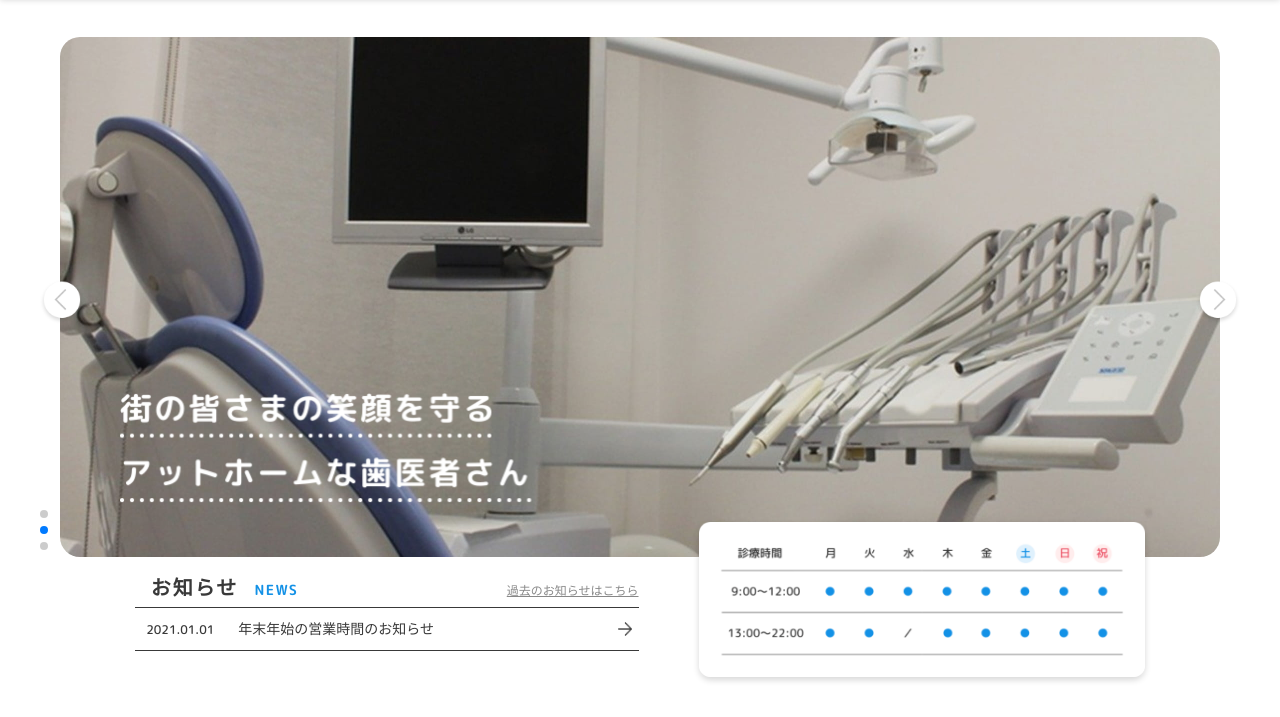
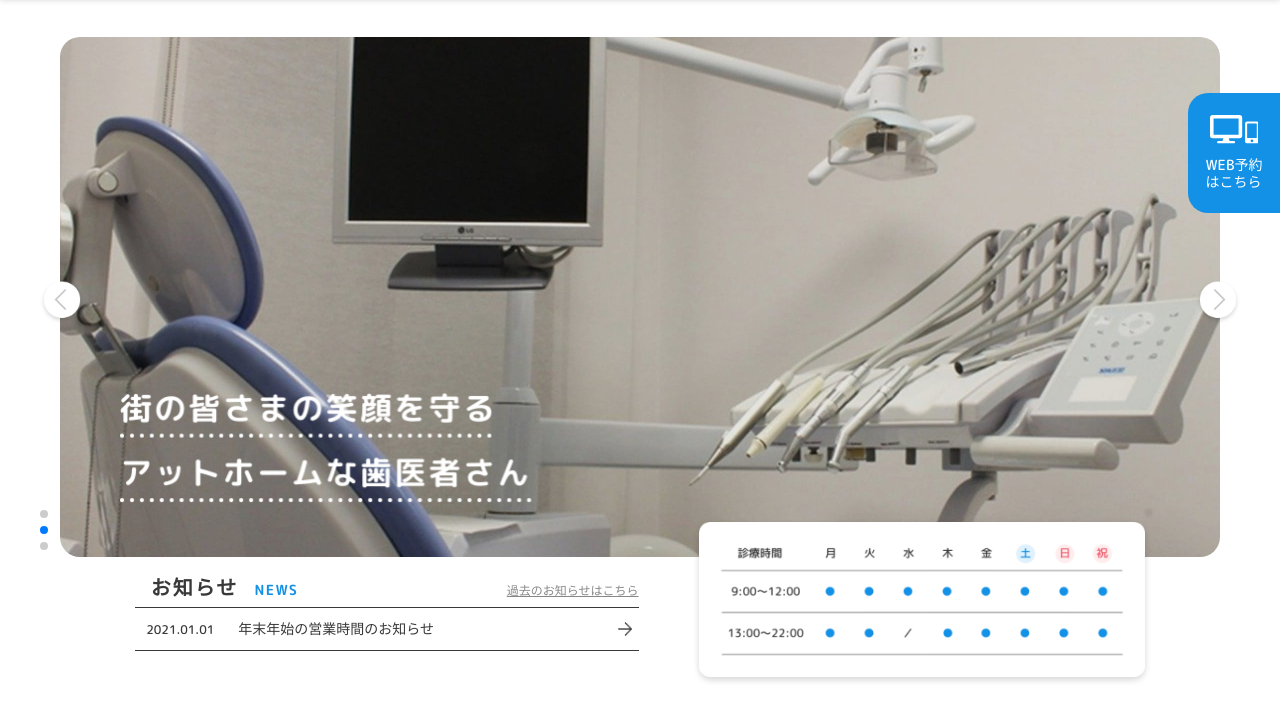
Before and after one commit to Watanabe-Miki/dental-clinic_portfolio, a website: page index.html in a window 1280 px wide. Shown: the part 83-800 px from the top of the page. Drawn offline with nearby package versions, Linux system fonts and the light colour scheme.

Commit message:
cta-sideを制作しました

```diff
--- a/index.html
+++ b/index.html
@@ -182,6 +182,26 @@
   </div><!-- /.js-drawer-content -->
   <!-- 背景部分 -->
   <div class="js-drawer-background"></div>
+
+  <!-- サイドCTA -->
+  <a href="#" class="cta-side">
+    <svg class="cta-icon_03_size" xmlns="http://www.w3.org/2000/svg" xmlns:xlink="http://www.w3.org/1999/xlink" width="25.048" height="14.669" viewBox="0 0 25.048 14.669">
+      <defs>
+        <clipPath id="clip-path">
+          <rect width="25.048" height="14.669" fill="none"/>
+        </clipPath>
+      </defs>
+      <g id="icon-pc" clip-path="url(#clip-path)">
+        <g id="icon-pc-2" data-name="icon-pc" transform="translate(-865.527)">
+          <path class="cta-icon_03_fill" id="mobile-alt" d="M6.007,0H1.06A1.06,1.06,0,0,0,0,1.06v9.187a1.06,1.06,0,0,0,1.06,1.06H6.007a1.06,1.06,0,0,0,1.06-1.06V1.06A1.06,1.06,0,0,0,6.007,0ZM3.533,10.6a.707.707,0,1,1,.707-.707A.706.706,0,0,1,3.533,10.6ZM6.007,8.215a.266.266,0,0,1-.265.265H1.325a.266.266,0,0,1-.265-.265V1.325a.266.266,0,0,1,.265-.265H5.742a.266.266,0,0,1,.265.265Z" transform="translate(883.508 3.362)" fill="#fff"/>
+          <path class="cta-icon_03_fill" id="desktop" d="M15.127,0H1.375A1.376,1.376,0,0,0,0,1.375v9.168a1.376,1.376,0,0,0,1.375,1.375h5.5l-.458,1.375H4.355a.688.688,0,1,0,0,1.375h7.793a.688.688,0,1,0,0-1.375H10.085l-.458-1.375h5.5A1.376,1.376,0,0,0,16.5,10.543V1.375A1.376,1.376,0,0,0,15.127,0Zm-.458,10.085H1.834V1.834H14.669Z" transform="translate(865.527)" fill="#fff"/>
+        </g>
+      </g>
+    </svg>
+    <div class="cta-side__text-wrap">
+      <span class="cta-side__text">WEB予約<br>はこちら</span>
+    </div>
+  </a><!-- /.cta-side -->
 
   <div class="main">
     <div class="main__inner">
--- a/js/script.js
+++ b/js/script.js
@@ -35,7 +35,6 @@
       $(this).toggleClass("is-active");
       $(".js-drawer-content").toggleClass("is-active");
       $(".js-drawer-background").toggleClass("is-active");
-
       return false;
   });
 
--- a/src/sass/module/_cta-side.scss
+++ b/src/sass/module/_cta-side.scss
@@ -19,6 +19,19 @@
     }
 }
 
+/* レイアウトの指定 */
+.cta-side {
+    position: fixed;
+    top: rem(176);
+    right: 0;
+    z-index: 30;
+
+    @media screen and (max-width: 1200px) {
+       display: none;
+    }
+
+}
+
 .cta-icon_03_size {
     width: rem(48.86);
     height: rem(28.61);
--- a/src/sass/module/_footer-cta.scss
+++ b/src/sass/module/_footer-cta.scss
@@ -14,7 +14,7 @@
     bottom: 0;
     left: 0;
     right: 0;
-    z-index: 11;
+    z-index: 41; // ドロワーメニューより上
 }
 
 .footer-cta__inner {
```
Also changed, not shown: css/styles.css, images/common/section-bg02.png (deleted), 1 other file. Lines whose indentation alone changed are shown as unchanged.
